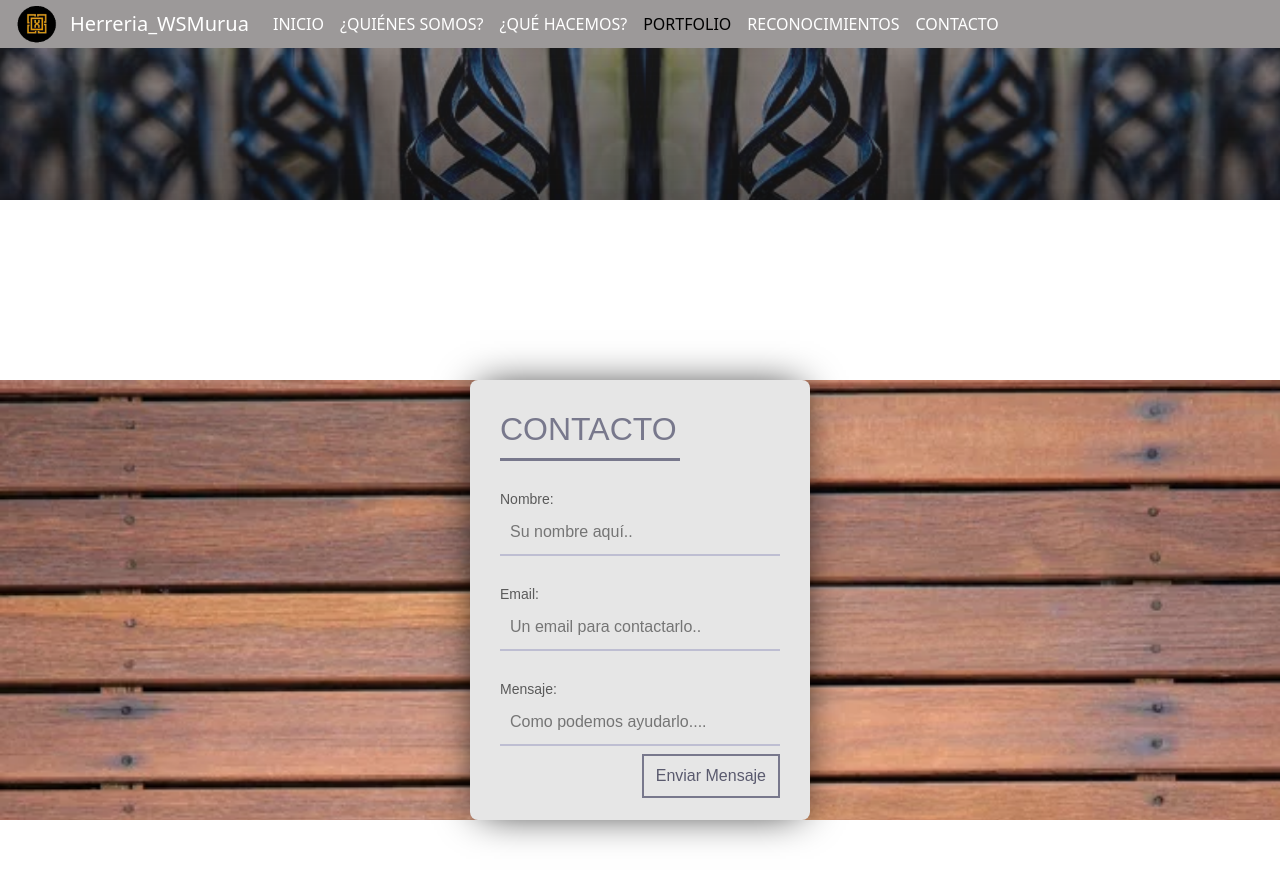
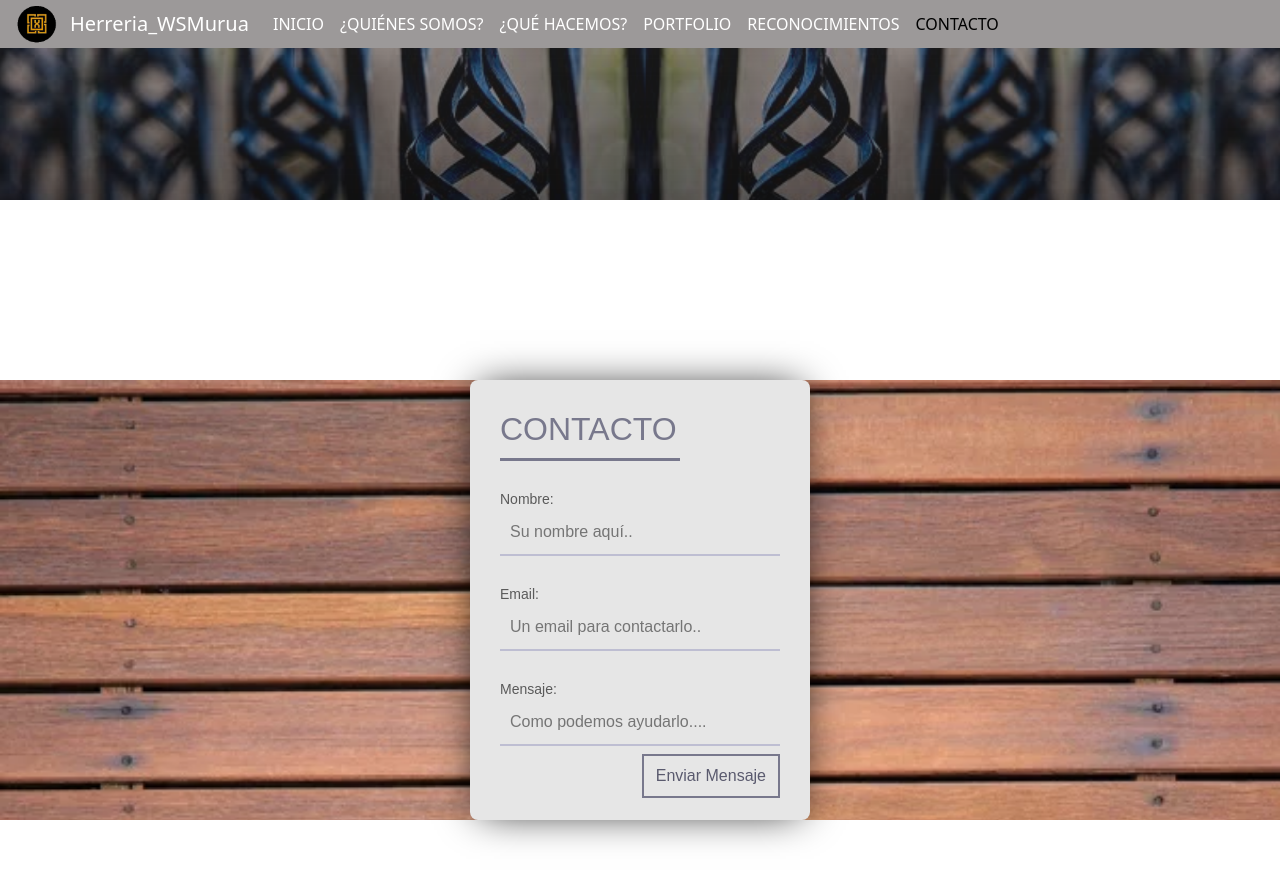
Before and after one commit to MuruaSL/Herreria_WSMurua-, a plain HTML site: page pages/contacto.html in a window 1280 px wide. Shown: the top 882 px of the page. Drawn offline with nearby package versions, Linux system fonts and the light colour scheme.

Commit message:
se agrego active a navbar de contacto

```diff
--- a/pages/contacto.html
+++ b/pages/contacto.html
@@ -30,13 +30,13 @@
                         <a class="nav-link nav-link white " href="./que_hacemos.html">¿QUÉ HACEMOS?</a>
                     </li>
                     <li class="nav-item">
-                        <a class="nav-link nav-link active " href="./portfolio.html">PORTFOLIO</a>
+                        <a class="nav-link nav-link white " href="./portfolio.html">PORTFOLIO</a>
                     </li>
                     <li class="nav-item">
                         <a class="nav-link nav-link white " href="./reconocimientos.html">RECONOCIMIENTOS</a>
                     </li>
                     <li class="nav-item">
-                        <a class="nav-link nav-link white " href="./contacto.html">CONTACTO</a>
+                        <a class="nav-link nav-link active" href="./contacto.html">CONTACTO</a>
                     </li>
 
                     </ul>
```
